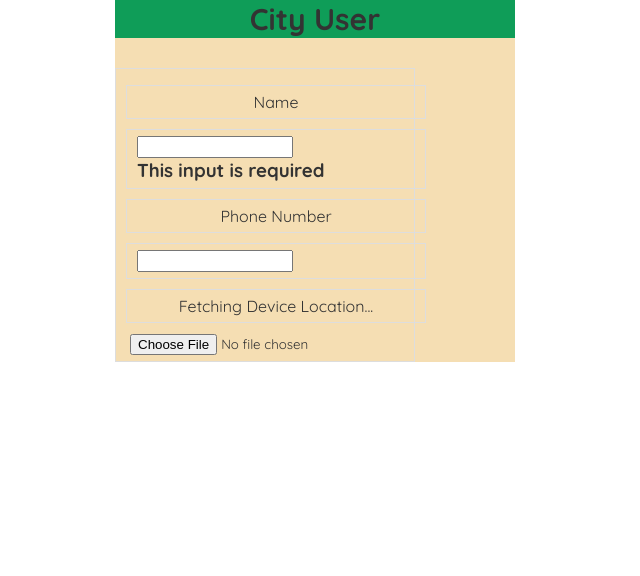
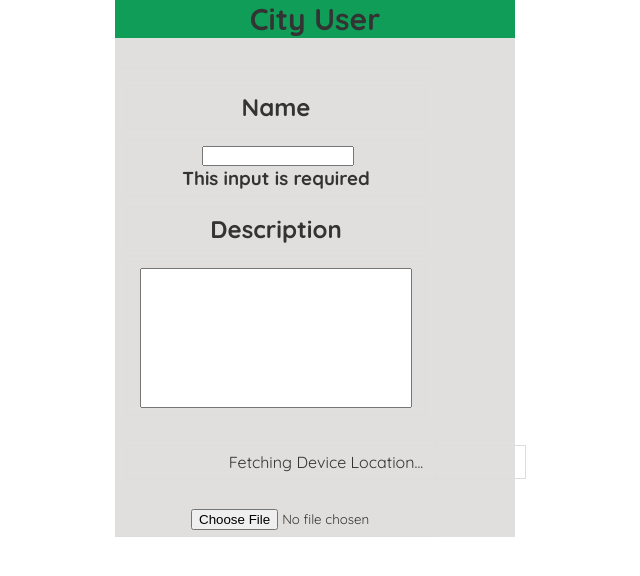
Before and after one commit to taihelsel/HACKTHON-2022, a React (Create React App) app in the folder client/: page / in a window 1280 px wide. Shown: the top 576 px of the page, without its empty margins (325-965 px from the left). Built offline with nearby package versions, Linux system fonts and the light colour scheme; no server answers.

Commit message:
last changes

```diff
--- a/client/src/App.css
+++ b/client/src/App.css
@@ -55,3 +55,10 @@
   box-sizing: border-box;
   display: block;
 }
+
+#CreateTicket > form > div.form-input-row-location > div > div > h1 {
+  display: flex;
+  align-items: center;
+  justify-content: center;
+  border: 10px;
+}
--- a/client/src/pages/CreateTicketPage/CreateTicketPage.css
+++ b/client/src/pages/CreateTicketPage/CreateTicketPage.css
@@ -97,21 +97,81 @@
     padding: 6px 10px;
     margin: 10px 0;
     border: 1px solid #ddd;
-    box-sizing: border-box;
+    /* box-sizing: border-box; */
     display: block;
 }
 
-#CreateTicket {
-  background-color: wheat;
+.form-input-row-location {
+    width: 400px;
+    padding: 6px 10px;
+    margin: 30px 0px;
+    border: 1px solid #ddd;
+    box-sizing: border-box;
+    display: flex;
+    flex-direction: column;
+    justify-content: center;
 }
 
-.create-ticket-form {
-  /* display: flex; */
-  /* align-items: center; */
-  /* justify-content: center; */
+#CreateTicket {
+  background-color: #E1DFDD;
 }
 
-/* .form-input-row {
+.Create-ticket-form {
   display: flex;
+  align-items: center;
   justify-content: center;
-} */
+}
+
+.form-input-row {
+  display: flex;
+  flex-direction: column;
+  justify-content: center;
+}
+
+#nameInput {
+  align-items: center;
+
+}
+
+#locationInput {
+  display: flex;
+  flex-direction: column;
+  justify-content: center;
+  padding: 5px;
+  align-items: center;
+  margin-left: 65px;
+}
+
+#DescriptionInput {
+  display: flex;
+  flex-direction: column;
+  justify-content: center;
+  padding: 60px;
+}
+
+#nameInput {
+  display: flex;
+  flex-direction: column;
+  justify-content: center;
+  padding: 0;
+  align-items: center;
+  margin-left: 20px;
+}
+
+#CreateTicket > form > input {
+  display: flex;
+  flex-direction: column;
+  justify-content: center;
+  padding: 0;
+  align-items: center;
+  margin-left: 65px;
+}
+
+#CreateTicket > form > div.form-input-row-location > div > label > h3 {
+  display: flex;
+  flex-direction: column;
+  justify-content: center;
+  padding: 0;
+  /* align-items: center; */
+  margin-left: 40px;
+}
--- a/client/src/pages/CreateTicketPage/CreateTicketPage.jsx
+++ b/client/src/pages/CreateTicketPage/CreateTicketPage.jsx
@@ -12,7 +12,7 @@ export default function CreateTicketPage() {
     <section id="CreateTicket">
       <h2>City User</h2>
       <form className="create-ticket-form">
-        <div className="form-input-row">Name</div>
+        <div className="form-input-row"><h1>Name</h1></div>
         <div className="form-input-row">
           <FormInput
             type="text"
@@ -23,17 +23,17 @@ export default function CreateTicketPage() {
             required
           />
         </div>
-        <div className="form-input-row">Phone Number</div>
+        <div className="form-input-row"><h1>Description</h1></div>
         <div className="form-input-row">
           <FormInput
-            type="number"
+            type="text"
             value={phoneNumber}
             updateState={(e) => setPhoneNumber(e.target.value)}
-            id="phoneInput"
+            id="DescriptionInput"
             // labelText="Phone Number"
           />
         </div>
-        <div className="form-input-row">
+        <div className="form-input-row-location">
           <GeoLocation setLocation={setLocation} location={location} />
         </div>
         <UploadImage />
--- a/client/src/pages/CreateTicketPage/components/GeoLocation.jsx
+++ b/client/src/pages/CreateTicketPage/components/GeoLocation.jsx
@@ -37,7 +37,7 @@ export default function GeoLocation({ setLocation, location }) {
         Unable to get device location.
         <br />
         Please enter your current location
-        <div className="form-input-row">Location</div>
+        <div className="form-input-row"><h1>Location</h1></div>
         <FormInput
           type="text"
           required
--- a/client/src/pages/CreateTicketPage/components/index.js
+++ b/client/src/pages/CreateTicketPage/components/index.js
@@ -1,3 +1,8 @@
+// import React from "react";
+// import ReactDOM from "react-dom/client";
+// -import "./index.css";
+// +import "./pages/upload/Upload.css";
+
 import GeoLocation from "./GeoLocation";
 import UploadImage from "./UploadImage";
 
```
